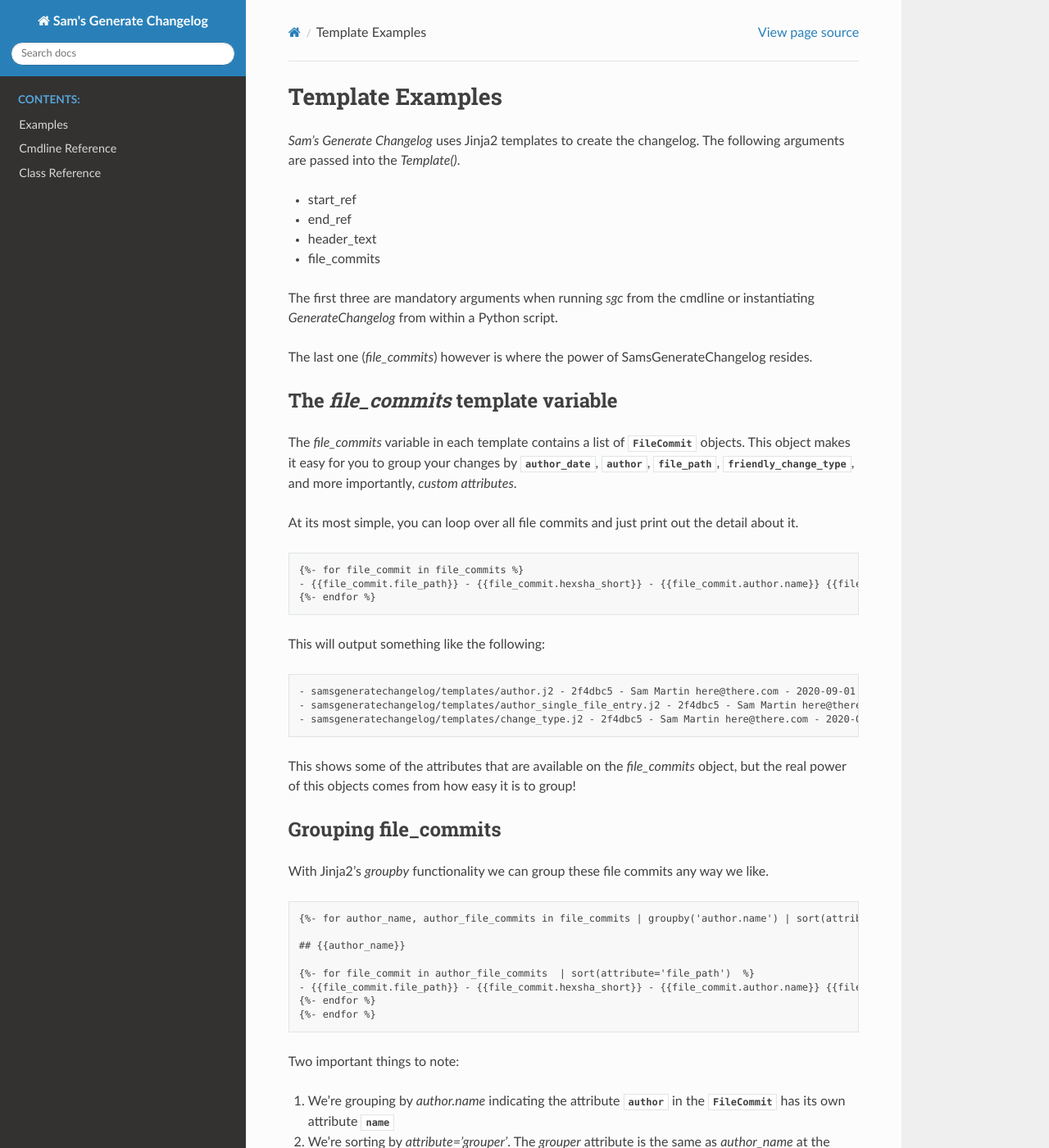
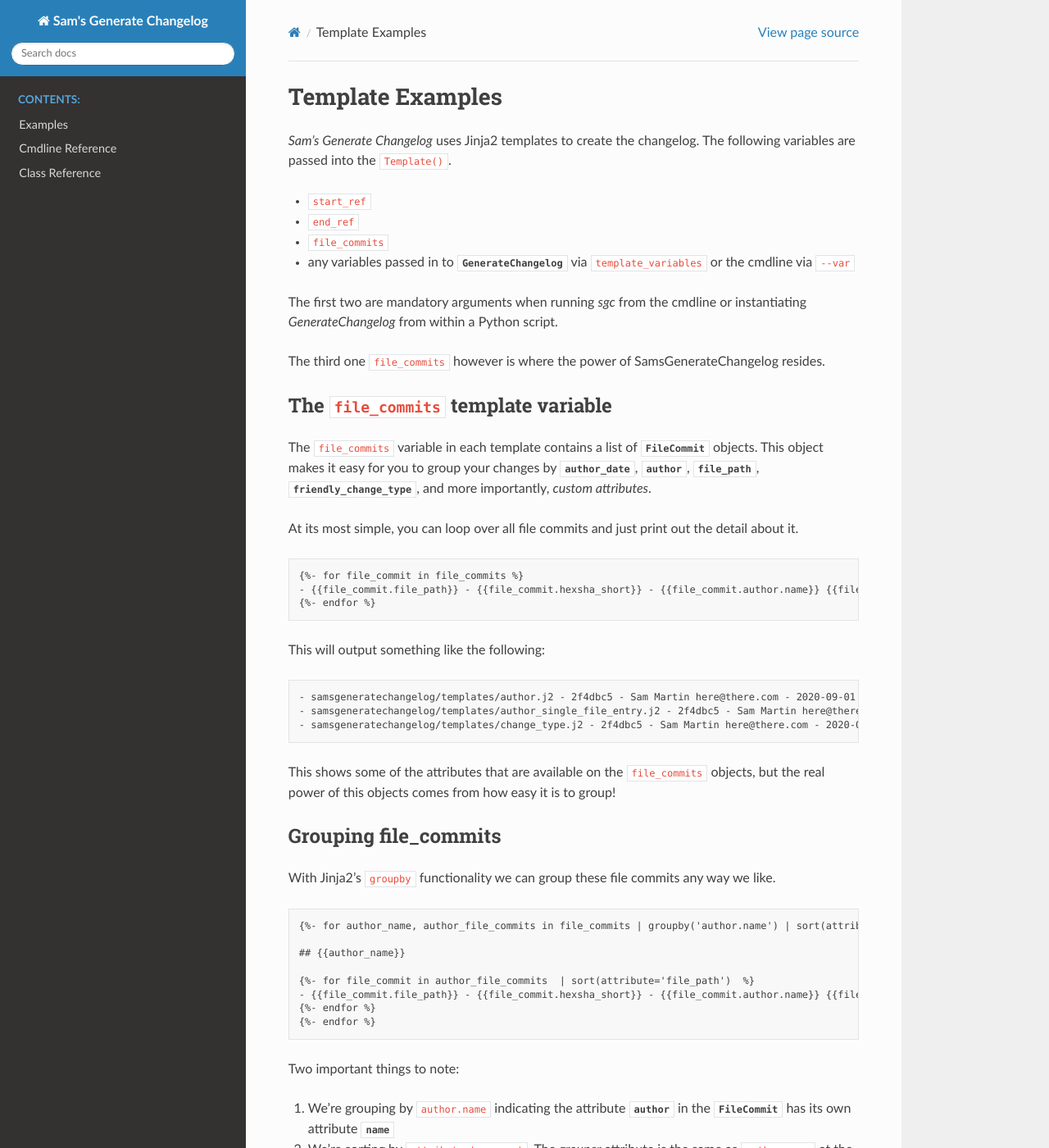
Before and after one commit to Sam-Martin/sams-generate-changelog, a Sphinx documentation site: the page built from docs/source/template-examples.rst, in a window 1280 px wide and 1400 px high. Shown: the whole window at 82% size. Built offline with Sphinx 7.4.7 and the Read the Docs theme 2.0.0, drawn with Linux system fonts in a browser that asks for light colours.

Commit message:
Fixed erroneous reference to no-longer existent header_text arg

```diff
--- a/docs/source/conf.py
+++ b/docs/source/conf.py
@@ -37,7 +37,6 @@
     'sphinxarg.ext',
     'sphinx.ext.napoleon',
     'sphinx_rtd_theme',
-
 ]
 
 # Add any paths that contain templates here, relative to this directory.
--- a/docs/source/template-examples.rst
+++ b/docs/source/template-examples.rst
@@ -2,22 +2,22 @@
 --------------------
 
 `Sam's Generate Changelog` uses Jinja2 templates to create the changelog.
-The following arguments are passed into the `Template()`.
+The following variables are passed into the :code:`Template()`.
 
-* start_ref
-* end_ref
-* header_text
-* file_commits
+* :code:`start_ref`
+* :code:`end_ref`
+* :code:`file_commits`
+* any variables passed in to :class:`~samsgeneratechangelog.GenerateChangelog` via :code:`template_variables` or the cmdline via :code:`--var`
 
-The first three are mandatory arguments when running `sgc` from the cmdline or instantiating `GenerateChangelog`
+The first two are mandatory arguments when running `sgc` from the cmdline or instantiating `GenerateChangelog`
 from within a Python script.
 
-The last one (`file_commits`) however is where the power of SamsGenerateChangelog resides.
+The third one :code:`file_commits` however is where the power of SamsGenerateChangelog resides.
 
-The `file_commits` template variable
-^^^^^^^^^^^^^^^^^^^^^^^^^^^^^^^^^^^^^^
+The :code:`file_commits` template variable
+^^^^^^^^^^^^^^^^^^^^^^^^^^^^^^^^^^^^^^^^^^^^
 
-The `file_commits` variable in each template contains a list of :class:`~samsgeneratechangelog.FileCommit` objects.
+The :code:`file_commits` variable in each template contains a list of :class:`~samsgeneratechangelog.FileCommit` objects.
 This object makes it easy for you to group your changes by
 :attr:`~samsgeneratechangelog.FileCommit.author_date`,
 :attr:`~samsgeneratechangelog.FileCommit.author`,
@@ -42,12 +42,12 @@
     - samsgeneratechangelog/templates/author_single_file_entry.j2 - 2f4dbc5 - Sam Martin here@there.com - 2020-09-01 17:08:02 - Added
     - samsgeneratechangelog/templates/change_type.j2 - 2f4dbc5 - Sam Martin here@there.com - 2020-09-01 17:08:02 - Added
 
-This shows some of the attributes that are available on the `file_commits` object, but the real power of this objects
+This shows some of the attributes that are available on the :code:`file_commits` objects, but the real power of this objects
 comes from how easy it is to group!
 
 Grouping file_commits
 ^^^^^^^^^^^^^^^^^^^^^^
-With Jinja2's `groupby` functionality we can group these file commits any way we like.
+With Jinja2's :code:`groupby` functionality we can group these file commits any way we like.
 
 .. code-block :: none
 
@@ -62,8 +62,8 @@
 
 Two important things to note:
 
-1. We're grouping by `author.name` indicating the attribute :attr:`author` in the :class:`~samsgeneratechangelog.FileCommit` has its own attribute :attr:`name`
-2. We're sorting by `attribute='grouper'`. The `grouper` attribute is the same as `author_name` at the beginning the for loop
+1. We're grouping by :code:`author.name` indicating the attribute :attr:`author` in the :class:`~samsgeneratechangelog.FileCommit` has its own attribute :attr:`name`
+2. We're sorting by :code:`attribute='grouper'`. The `grouper` attribute is the same as :code:`author_name` at the beginning the for loop
 
 This will output something like:
 
```
Also changed, not shown: docs/source/cmdline-examples.rst (+8 -8 lines), docs/source/custom-attributes-examples.rst (+4 -4 lines).
